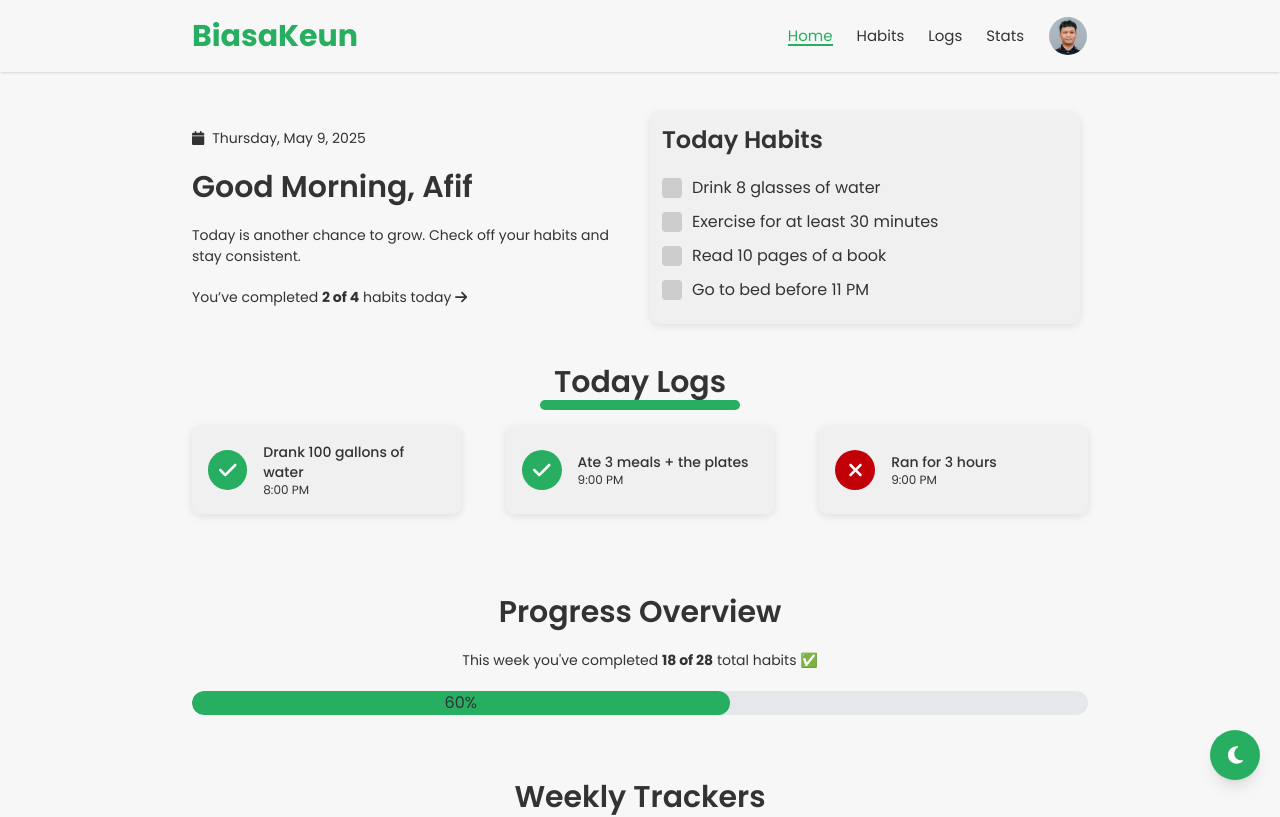
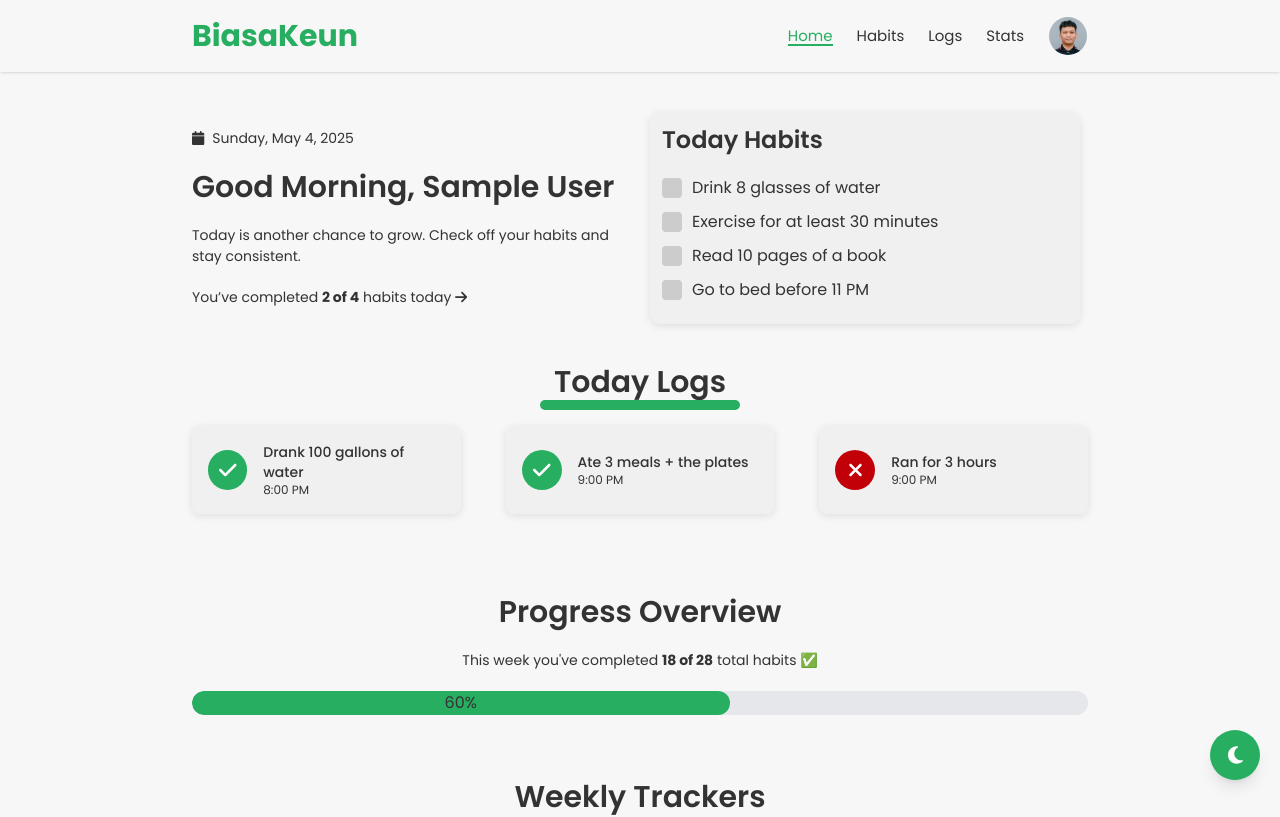
Before and after one commit to afifudin24/FEHabitTracker, a Next.js app: page /dashboard in a window 1280 px wide. Shown: the top 817 px of the page. Built offline with nearby package versions, Linux system fonts and the light colour scheme; no server answers; sample sign-in values are in the browser's storage.

Commit message:
update incomplete habit

```diff
--- a/src/app/dashboard/page.tsx
+++ b/src/app/dashboard/page.tsx
@@ -86,6 +86,7 @@ const Dashboard = () => {
 
     useEffect(() => {
         getHabitsList();
+        console.log(habits);
     },
         []
     );
--- a/src/elements/dashboard/HabitList.tsx
+++ b/src/elements/dashboard/HabitList.tsx
@@ -1,6 +1,7 @@
 /* eslint-disable @typescript-eslint/no-explicit-any */
 import { getHabitIncomplete } from "@/services/habitServices";
 import { useEffect, useState } from "react";
+
 const HabitList = ({ habits, setHabits, addLog }: any) => {
 
   const getToday = () => {
@@ -12,17 +13,46 @@ const HabitList = ({ habits, setHabits, addLog }: any) => {
     return formattedDate
   }
 
+  // const handleCheck = (id: string) => {
+  //   setHabits((prev: any) =>
+  //     prev.map((habit: any) => {
+  //       if (habit.id !== id) return habit;
+
+  //       const today = getToday();
+  //       const updatedLogs = habit.logs.map((log: any) =>
+  //         log.date === today
+  //           ? { ...log, value: log.value === 1 ? 0 : 1 }
+  //           : log
+  //       );
+
+  //       return { ...habit, logs: updatedLogs };
+  //     })
+  //   );
+
+  //   addLog(id); // opsional: kirim ke backend
+  // };
+
   const handleCheck = (id: string) => {
     setHabits((prev: any) =>
       prev.map((habit: any) => {
         if (habit.id !== id) return habit;
 
         const today = getToday();
-        const updatedLogs = habit.logs.map((log: any) =>
-          log.date === today
-            ? { ...log, value: log.value === 1 ? 0 : 1 }
-            : log
-        );
+        const existingLog = habit.logs.find((log: any) => log.date === today);
+
+        let updatedLogs;
+
+        if (existingLog) {
+          // Toggle value jika log sudah ada
+          updatedLogs = habit.logs.map((log: any) =>
+            log.date === today
+              ? { ...log, value: log.value === 1 ? 0 : 1 }
+              : log
+          );
+        } else {
+          // Tambahkan log baru jika belum ada untuk hari ini
+          updatedLogs = [...habit.logs, { date: today, value: 1 }];
+        }
 
         return { ...habit, logs: updatedLogs };
       })
@@ -33,25 +63,29 @@ const HabitList = ({ habits, setHabits, addLog }: any) => {
 
 
 
+
   return (
     <ul className="list-none habit-list">
       {habits.map((habit: any) => {
         const todayLog = habit.logs?.find((log: any) => log.date === getToday());
-        console.log(todayLog);
+        const isChecked = todayLog ? todayLog.value === 1 : false;
+
         return (
           <li key={habit.id} className="flex items-center gap-2.5 mb-2.5">
             <input
               type="checkbox"
               id={habit.id}
-
-              checked={todayLog?.value == 1}
+              checked={isChecked}
               onChange={() => handleCheck(habit.id)}
             />
-            <label htmlFor={habit.id} className={`custom-checkbox ${todayLog?.value == 1 ? 'line-through' : ''}`}>
+            <label
+              htmlFor={habit.id}
+              className={`custom-checkbox ${isChecked ? 'line-through' : ''}`}
+            >
               {habit.title}
             </label>
           </li>
-        )
+        );
       })}
     </ul>
   );
--- a/src/elements/dashboard/Section1.tsx
+++ b/src/elements/dashboard/Section1.tsx
@@ -6,17 +6,41 @@ import { faArrowRight, faCalendar } from "@fortawesome/free-solid-svg-icons";
 import { FontAwesomeIcon } from "@fortawesome/react-fontawesome";
 import HabitList from "./HabitList";
 import Card from "@/components/Card";
+import { useEffect, useState } from "react";
+import { getDayName } from "@/functions/date";
+import { getFormattedToday } from "@/functions/date";
 const Section1 = ({ habits, setHabits, addLog }: any) => {
+    const [user, setUser] = useState<any>(null);
+    useEffect(() => {
+        const updateUserFromLocalStorage = () => {
+            const userData = localStorage.getItem("user");
+            console.log(userData);
+            if (userData) {
+                setUser(JSON.parse(userData)); // ← set user state di komponen ini
+            } else {
+                window.location.href = "/login";
+            }
+        };
+
+        updateUserFromLocalStorage(); // ← Dipanggil pertama kali saat komponen mount
+
+        window.addEventListener("userUpdated", updateUserFromLocalStorage);
+
+        console.log(user);
+        return () => {
+            window.removeEventListener("userUpdated", updateUserFromLocalStorage);
+        };
+    }, []);
     return (
         <Container className="md:mt-8 mt-20">
             <div className="flex gap-1  items-center justify-between flex-col md:flex-row">
                 <div data-aos="fade-right" data-aos-duration="1000" className="left w-full md:w-6/12">
                     <P1 className="my-5 text-center md:text-start">
                         <FontAwesomeIcon className="mr-2" icon={faCalendar} />
-                        Thursday, May 9, 2025
+                        {getDayName()}, {getFormattedToday()}
                     </P1>
                     <H2 className="my-5 text-center md:text-left">
-                        Good Morning, Afif
+                        Good Morning, {user?.name}
                     </H2>
                     <P1 className="my-5 text-center md:text-left">
                         Today is another chance to grow.
--- /dev/null
+++ b/src/functions/date.ts
@@ -0,0 +1,21 @@
+const monthNames = [
+    "Jan", "Feb", "Mar", "Apr", "May", "Jun",
+    "Jul", "Aug", "Sep", "Oct", "Nov", "Dec"
+  ];
+
+  const dayNames = [
+    "Sunday", "Monday", "Tuesday", "Wednesday", "Thursday", "Friday", "Saturday"
+  ];
+
+  export function getFormattedToday(): string {
+    const today = new Date();
+    const month = monthNames[today.getMonth()];
+    const day = today.getDate();
+    const year = today.getFullYear();
+
+    return `${month} ${day}, ${year}`;
+  }
+
+  export function getDayName(date: Date = new Date()): string {
+    return dayNames[date.getDay()];
+  }
```
